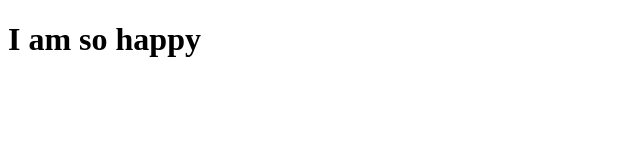
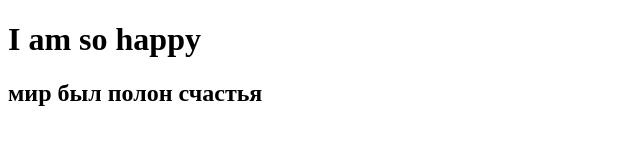
Before and after one commit to lulinkaya/test, a plain HTML site: page index.html in a window 1280 px wide. Shown: the whole page, without its empty margins (0-640 px from the left). Drawn offline with Linux system fonts and the light colour scheme.

Commit message:
Тестовый проект вторая ветка конфликт

```diff
--- a/index.html
+++ b/index.html
@@ -9,6 +9,9 @@
         <h1>
             I am so happy
         </h1>
+        <h2>
+            мир был полон счастья
+        </h2>
     </header>
 </body>
 </html>
```
